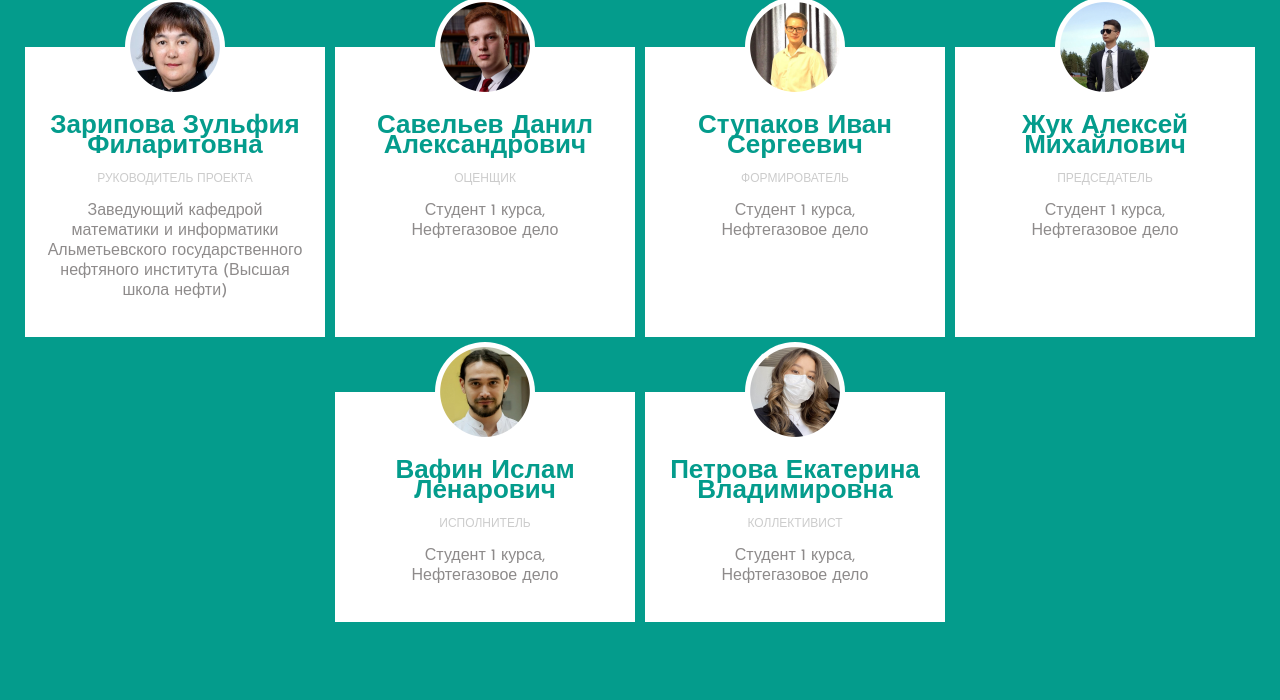
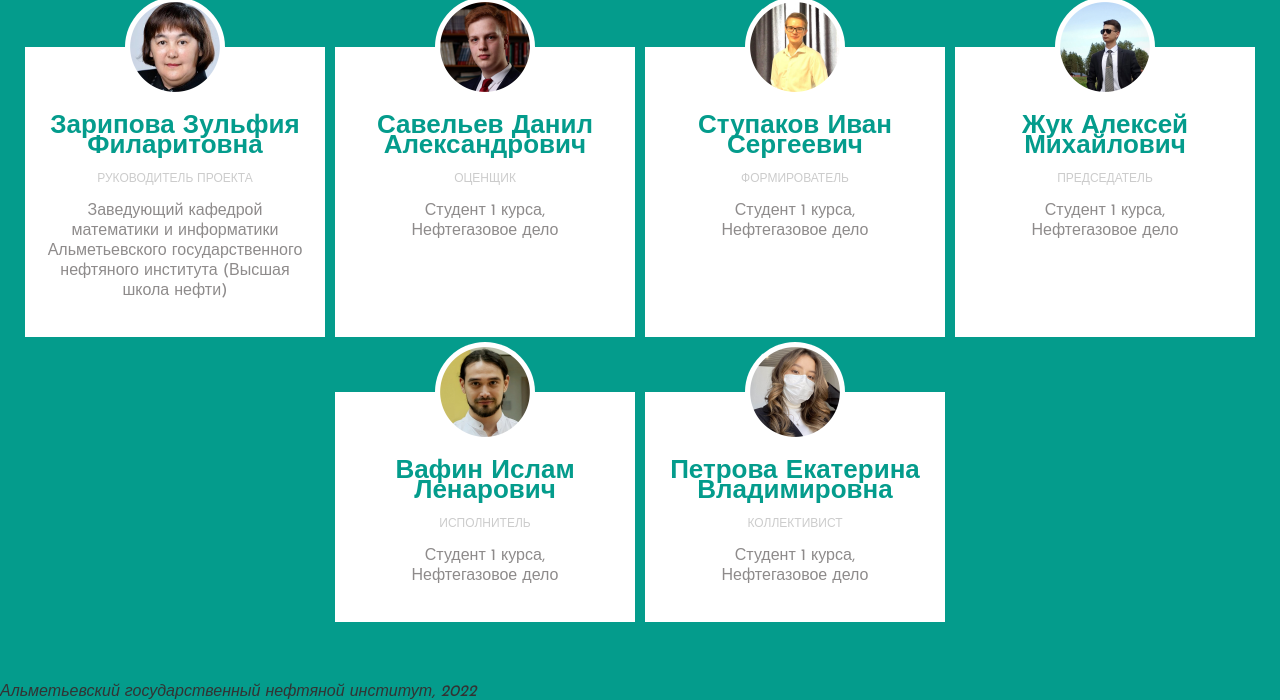
Before and after one commit to savushkasavushka/proekt-2022, a plain HTML site: page команда.html in a window 1280 px wide. Shown: the part 100-800 px from the top of the page. Drawn offline with nearby package versions, Linux system fonts and the light colour scheme.

Commit message:
Update команда.html

```diff
--- a/команда.html
+++ b/команда.html
@@ -181,6 +181,8 @@
       <p>Студент 1 курса,<BR>Нефтегазовое дело</p></div>
   </div>
 </div>
-<p align>
+
+	<div style="position:absolute; bottom:0px;">
+<i>Альметьевский государственный нефтяной институт, 2022<br></i></div>
 
 </HTML>
```
